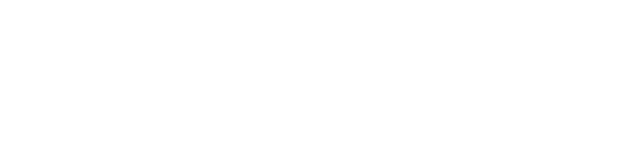
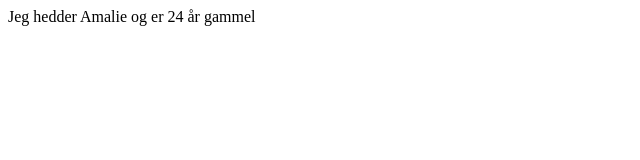
Before and after one commit to Amalieandreasen/Vue2test, a plain HTML site: page index.html in a window 1280 px wide. Shown: the whole page, without its empty margins (0-640 px from the left). Drawn offline with nearby package versions, Linux system fonts and the light colour scheme.

Commit message:
Update index.html

```diff
--- a/index.html
+++ b/index.html
@@ -6,11 +6,26 @@
     <meta name="descripton" content="" />
     <title>Document</title>
     <link rel="stylesheet" href="./assets/style.css" />
-    <script src="./assets/app.js" defer></script>
+    <script src="https://unpkg.com/vue@3/dist/vue.global.js"></script>
   </head>
   <body>
-    <header></header>
-    <main></main>
-    <footer></footer>
+    <div id="app">Jeg hedder {{ name }} og er {{ age }} år gammel</div>
+
+    <script>
+      const { createApp, ref } = Vue;
+
+      createApp({
+        setup() {
+          const name = ref("Amalie");
+          const age = ref(24);
+          console.log("Navnet er" + name.value);
+
+          return {
+            name,
+            age,
+          };
+        },
+      }).mount("#app");
+    </script>
   </body>
 </html>
```
